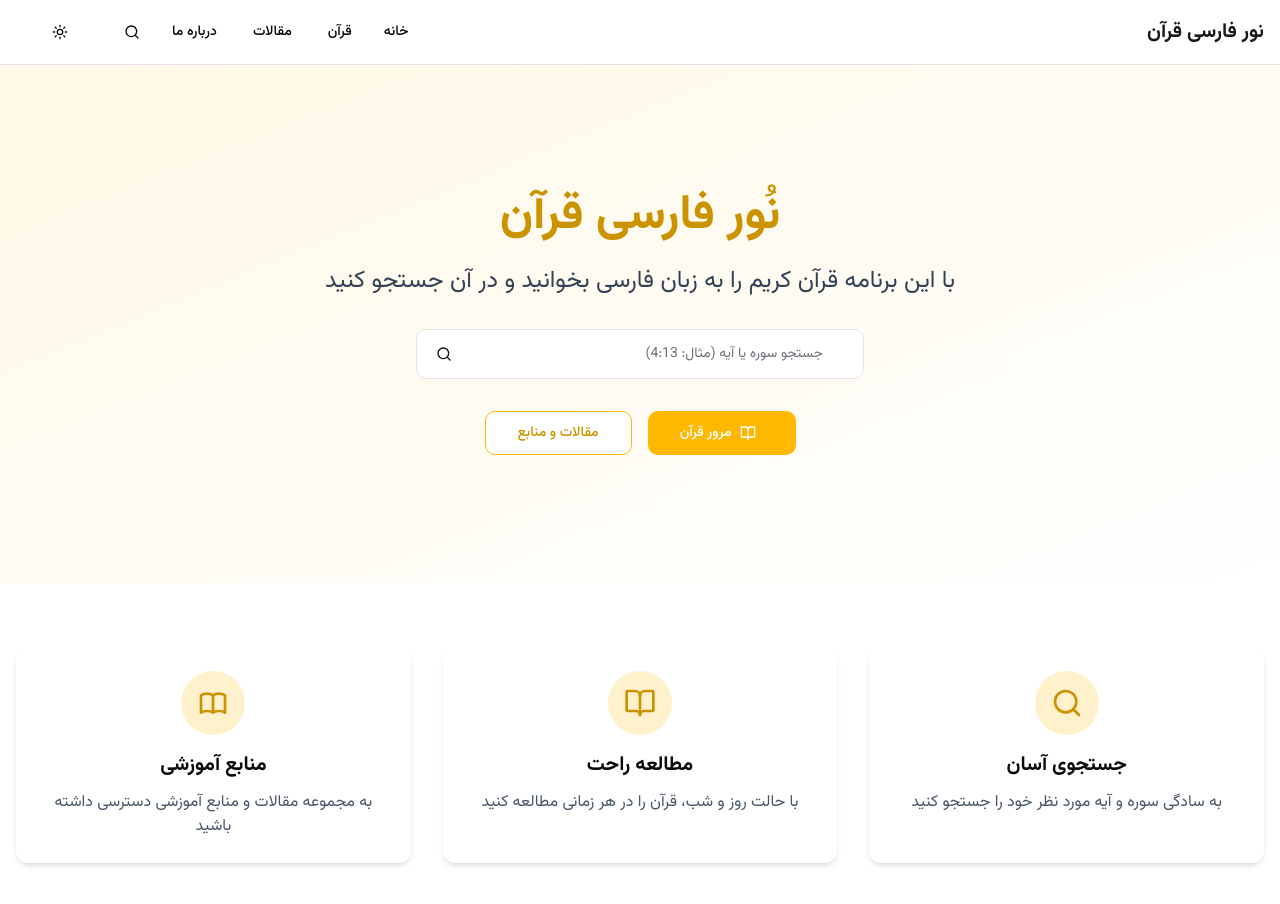
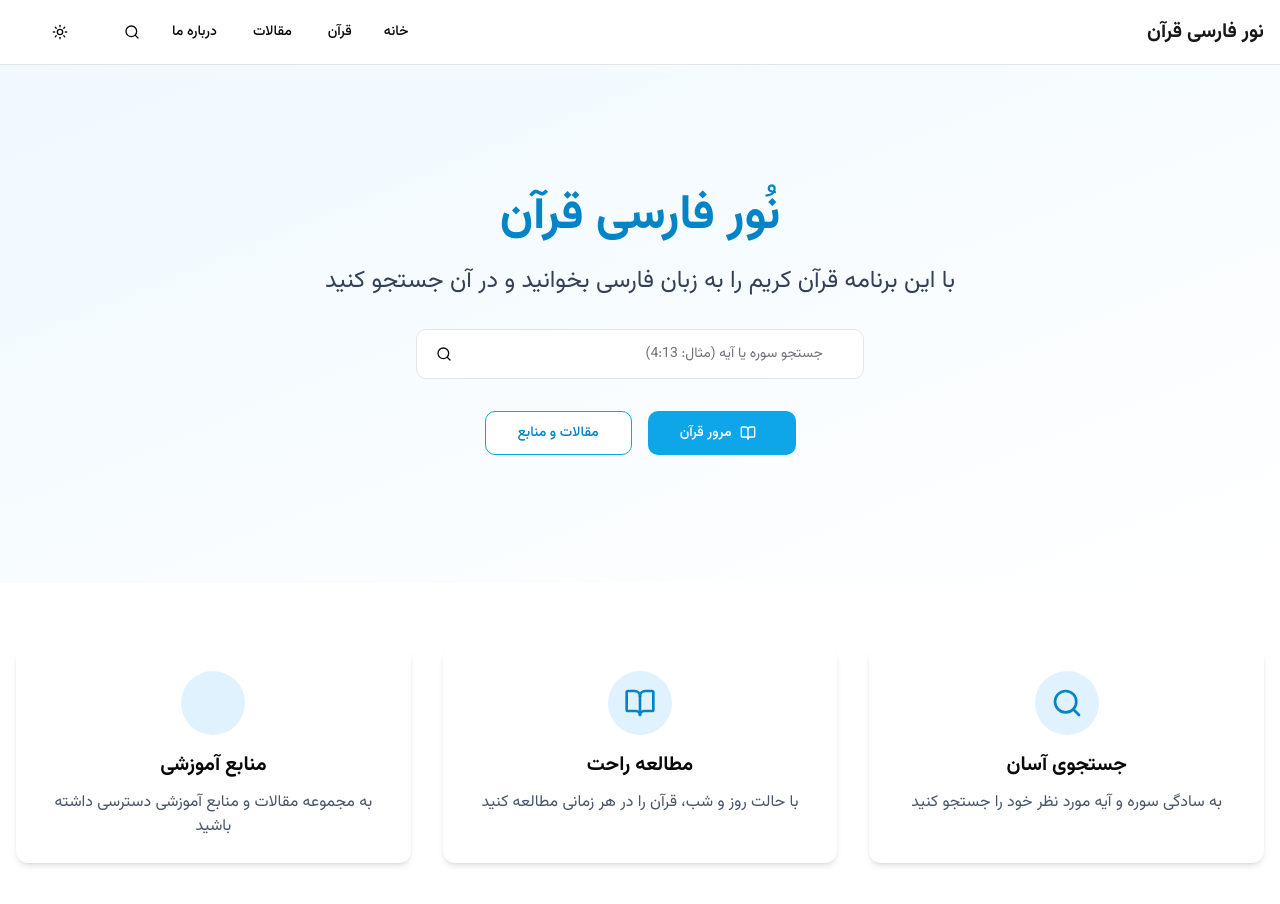
Before and after one commit to saji2000/quran-parsi, a React (Vite) app: page / in a window 1280 px wide. Shown: the top 904 px of the page. Built offline with nearby package versions, Linux system fonts and the light colour scheme.

Commit message:
feat: Apply azure color scheme
Apply the azure color scheme to the entire website, extending it beyond the reader component.

```diff
--- a/src/pages/ChaptersList.tsx
+++ b/src/pages/ChaptersList.tsx
@@ -18,7 +18,7 @@ const ChaptersList = () => {
   return (
     <div className="container mx-auto py-8 px-4 max-w-4xl">
       <div className="text-center mb-8">
-        <h1 className="text-3xl font-bold mb-2 text-gold-600 dark:text-gold-400">
+        <h1 className="text-3xl font-bold mb-2 text-azure-600 dark:text-azure-400">
           فهرست سوره‌های قرآن
         </h1>
         <p className="text-slate-600 dark:text-slate-300">
@@ -46,7 +46,7 @@ const ChaptersList = () => {
               to={`/quran/${chapter.id}`}
               className="flex items-center p-3 rounded-lg hover:bg-slate-50 dark:hover:bg-slate-800 transition-colors border border-slate-100 dark:border-slate-700"
             >
-              <div className="flex items-center justify-center w-10 h-10 rounded-full bg-gold-100 dark:bg-gold-900/30 text-gold-600 dark:text-gold-400 ml-3 flex-shrink-0">
+              <div className="flex items-center justify-center w-10 h-10 rounded-full bg-azure-100 dark:bg-azure-900/30 text-azure-600 dark:text-azure-400 ml-3 flex-shrink-0">
                 {chapter.id}
               </div>
               <div className="flex-grow">
--- a/src/pages/Index.tsx
+++ b/src/pages/Index.tsx
@@ -1,4 +1,3 @@
-
 import { useState } from "react";
 import { useNavigate } from "react-router-dom";
 import { Button } from "@/components/ui/button";
@@ -44,9 +43,9 @@ const Home = () => {
 
   return (
     <div className="min-h-screen">
-      <div className="bg-gradient-to-br from-gold-50 to-white dark:from-slate-900 dark:to-slate-800 py-20 px-4 md:py-32">
+      <div className="bg-gradient-to-br from-azure-50 to-white dark:from-slate-900 dark:to-slate-800 py-20 px-4 md:py-32">
         <div className="container mx-auto text-center max-w-3xl animate-fade-in">
-          <h1 className="text-4xl md:text-5xl font-bold mb-6 text-gold-600 dark:text-gold-400">
+          <h1 className="text-4xl md:text-5xl font-bold mb-6 text-azure-600 dark:text-azure-400">
             نُور فارسی قرآن
           </h1>
           <p className="text-xl md:text-2xl mb-8 text-slate-700 dark:text-slate-300">
@@ -77,7 +76,7 @@ const Home = () => {
           <div className="flex flex-wrap justify-center gap-4 mt-8">
             <Button
               onClick={() => navigate("/quran")}
-              className="bg-gold-500 hover:bg-gold-600 text-white"
+              className="bg-azure-500 hover:bg-azure-600 text-white"
               size="lg"
             >
               <BookOpen className="mr-2 h-5 w-5" />
@@ -87,7 +86,7 @@ const Home = () => {
               onClick={() => navigate("/articles")}
               variant="outline"
               size="lg"
-              className="border-gold-500 text-gold-600 hover:bg-gold-50 dark:border-gold-400 dark:text-gold-400 dark:hover:bg-gold-900/20"
+              className="border-azure-500 text-azure-600 hover:bg-azure-50 dark:border-azure-400 dark:text-azure-400 dark:hover:bg-azure-900/20"
             >
               مقالات و منابع
             </Button>
@@ -97,31 +96,21 @@ const Home = () => {
 
       <div className="container mx-auto py-16 px-4">
         <div className="grid grid-cols-1 md:grid-cols-3 gap-8">
-          <div className="text-center p-6 rounded-lg shadow-md bg-white dark:bg-slate-800 animate-fade-in" style={{animationDelay: "0.1s"}}>
-            <div className="mb-4 bg-gold-100 dark:bg-gold-900/30 w-16 h-16 mx-auto rounded-full flex items-center justify-center">
-              <SearchIcon className="h-8 w-8 text-gold-600 dark:text-gold-400" />
+          {[{ title: "جستجوی آسان", description: "به سادگی سوره و آیه مورد نظر خود را جستجو کنید", icon: SearchIcon },
+            { title: "مطالعه راحت", description: "با حالت روز و شب، قرآن را در هر زمانی مطالعه کنید", icon: BookOpen },
+            { title: "منابع آموزشی", description: "به مجموعه مقالات و منابع آموزشی دسترسی داشته باشید", icon: (props) => <svg xmlns="http://www.w3.org/2000/svg" viewBox="0 0 24 24" fill="none" stroke="currentColor" className="h-8 w-8 text-azure-600 dark:text-azure-400">{props.children}</svg> }].map((feature, index) => (
+            <div
+              key={feature.title}
+              className="text-center p-6 rounded-lg shadow-md bg-white dark:bg-slate-800 animate-fade-in"
+              style={{animationDelay: `${0.1 * (index + 1)}s`}}
+            >
+              <div className="mb-4 bg-azure-100 dark:bg-azure-900/30 w-16 h-16 mx-auto rounded-full flex items-center justify-center">
+                <feature.icon className="h-8 w-8 text-azure-600 dark:text-azure-400" />
+              </div>
+              <h2 className="text-xl font-bold mb-3">{feature.title}</h2>
+              <p className="text-slate-600 dark:text-slate-300">{feature.description}</p>
             </div>
-            <h2 className="text-xl font-bold mb-3">جستجوی آسان</h2>
-            <p className="text-slate-600 dark:text-slate-300">به سادگی سوره و آیه مورد نظر خود را جستجو کنید</p>
-          </div>
-
-          <div className="text-center p-6 rounded-lg shadow-md bg-white dark:bg-slate-800 animate-fade-in" style={{animationDelay: "0.2s"}}>
-            <div className="mb-4 bg-gold-100 dark:bg-gold-900/30 w-16 h-16 mx-auto rounded-full flex items-center justify-center">
-              <BookOpen className="h-8 w-8 text-gold-600 dark:text-gold-400" />
-            </div>
-            <h2 className="text-xl font-bold mb-3">مطالعه راحت</h2>
-            <p className="text-slate-600 dark:text-slate-300">با حالت روز و شب، قرآن را در هر زمانی مطالعه کنید</p>
-          </div>
-
-          <div className="text-center p-6 rounded-lg shadow-md bg-white dark:bg-slate-800 animate-fade-in" style={{animationDelay: "0.3s"}}>
-            <div className="mb-4 bg-gold-100 dark:bg-gold-900/30 w-16 h-16 mx-auto rounded-full flex items-center justify-center">
-              <svg xmlns="http://www.w3.org/2000/svg" viewBox="0 0 24 24" fill="none" stroke="currentColor" className="h-8 w-8 text-gold-600 dark:text-gold-400">
-                <path strokeLinecap="round" strokeLinejoin="round" strokeWidth={2} d="M12 6.253v13m0-13C10.832 5.477 9.246 5 7.5 5S4.168 5.477 3 6.253v13C4.168 18.477 5.754 18 7.5 18s3.332.477 4.5 1.253m0-13C13.168 5.477 14.754 5 16.5 5c1.747 0 3.332.477 4.5 1.253v13C19.832 18.477 18.247 18 16.5 18c-1.746 0-3.332.477-4.5 1.253" />
-              </svg>
-            </div>
-            <h2 className="text-xl font-bold mb-3">منابع آموزشی</h2>
-            <p className="text-slate-600 dark:text-slate-300">به مجموعه مقالات و منابع آموزشی دسترسی داشته باشید</p>
-          </div>
+          ))}
         </div>
       </div>
     </div>
--- a/src/pages/NotFound.tsx
+++ b/src/pages/NotFound.tsx
@@ -1,4 +1,3 @@
-
 import { useEffect } from "react";
 import { useLocation, Link } from "react-router-dom";
 import { Button } from "@/components/ui/button";
@@ -17,7 +16,7 @@ const NotFound = () => {
   return (
     <div className="min-h-screen flex items-center justify-center bg-slate-50 dark:bg-slate-900 p-4">
       <div className="text-center max-w-md">
-        <div className="mb-6 text-gold-500 dark:text-gold-400">
+        <div className="mb-6 text-azure-500 dark:text-azure-400">
           <svg
             xmlns="http://www.w3.org/2000/svg"
             viewBox="0 0 24 24"
@@ -32,7 +31,7 @@ const NotFound = () => {
           </svg>
         </div>
 
-        <h1 className="text-4xl font-bold mb-4 text-gold-600 dark:text-gold-400 font-amiri">
+        <h1 className="text-4xl font-bold mb-4 text-azure-600 dark:text-azure-400 font-amiri">
           ۴۰۴
         </h1>
 
@@ -44,13 +43,13 @@ const NotFound = () => {
         </div>
 
         <div className="flex flex-col sm:flex-row gap-3 justify-center">
-          <Button asChild className="bg-gold-500 hover:bg-gold-600 text-white">
+          <Button asChild className="bg-azure-500 hover:bg-azure-600 text-white">
             <Link to="/">
               <Home className="ml-2 h-4 w-4" />
               بازگشت به خانه
             </Link>
           </Button>
-          <Button asChild variant="outline" className="border-gold-200 dark:border-gold-800/30">
+          <Button asChild variant="outline" className="border-azure-200 dark:border-azure-800/30">
             <Link to="/search">
               <Search className="ml-2 h-4 w-4" />
               جستجو در قرآن
--- a/src/pages/Search.tsx
+++ b/src/pages/Search.tsx
@@ -1,4 +1,3 @@
-
 import { useState } from "react";
 import { useNavigate } from "react-router-dom";
 import { Button } from "@/components/ui/button";
@@ -45,9 +44,9 @@ const Search = () => {
 
   return (
     <div className="container mx-auto py-12 px-4 max-w-2xl">
-      <Card className="border border-gold-100 dark:border-slate-700">
+      <Card className="border border-azure-100 dark:border-slate-700">
         <CardHeader className="text-center">
-          <CardTitle className="text-2xl font-bold text-gold-600 dark:text-gold-400">
+          <CardTitle className="text-2xl font-bold text-azure-600 dark:text-azure-400">
             جستجو در قرآن
           </CardTitle>
           <CardDescription>
@@ -70,7 +69,7 @@ const Search = () => {
 
             <Button
               type="submit"
-              className="w-full bg-gold-500 hover:bg-gold-600 text-white"
+              className="w-full bg-azure-500 hover:bg-azure-600 text-white"
             >
               جستجو
             </Button>
@@ -84,7 +83,7 @@ const Search = () => {
                   key={example}
                   variant="outline"
                   size="sm"
-                  className="text-gold-600 dark:text-gold-400 border-gold-200 dark:border-gold-800/30"
+                  className="text-azure-600 dark:text-azure-400 border-azure-200 dark:border-azure-800/30"
                   onClick={() => {
                     setSearchInput(example);
                     const result = findChapterAndVerse(example);
```
